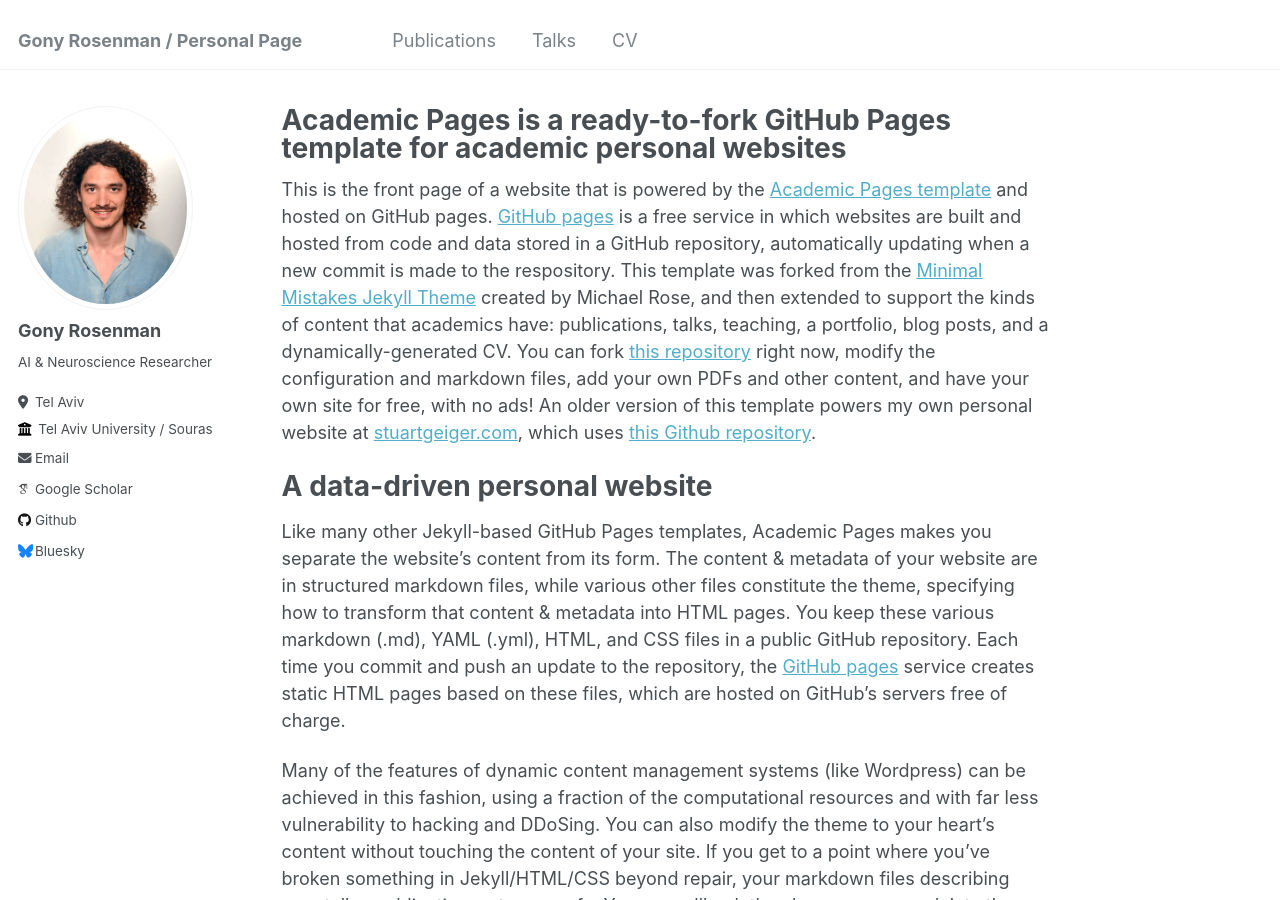
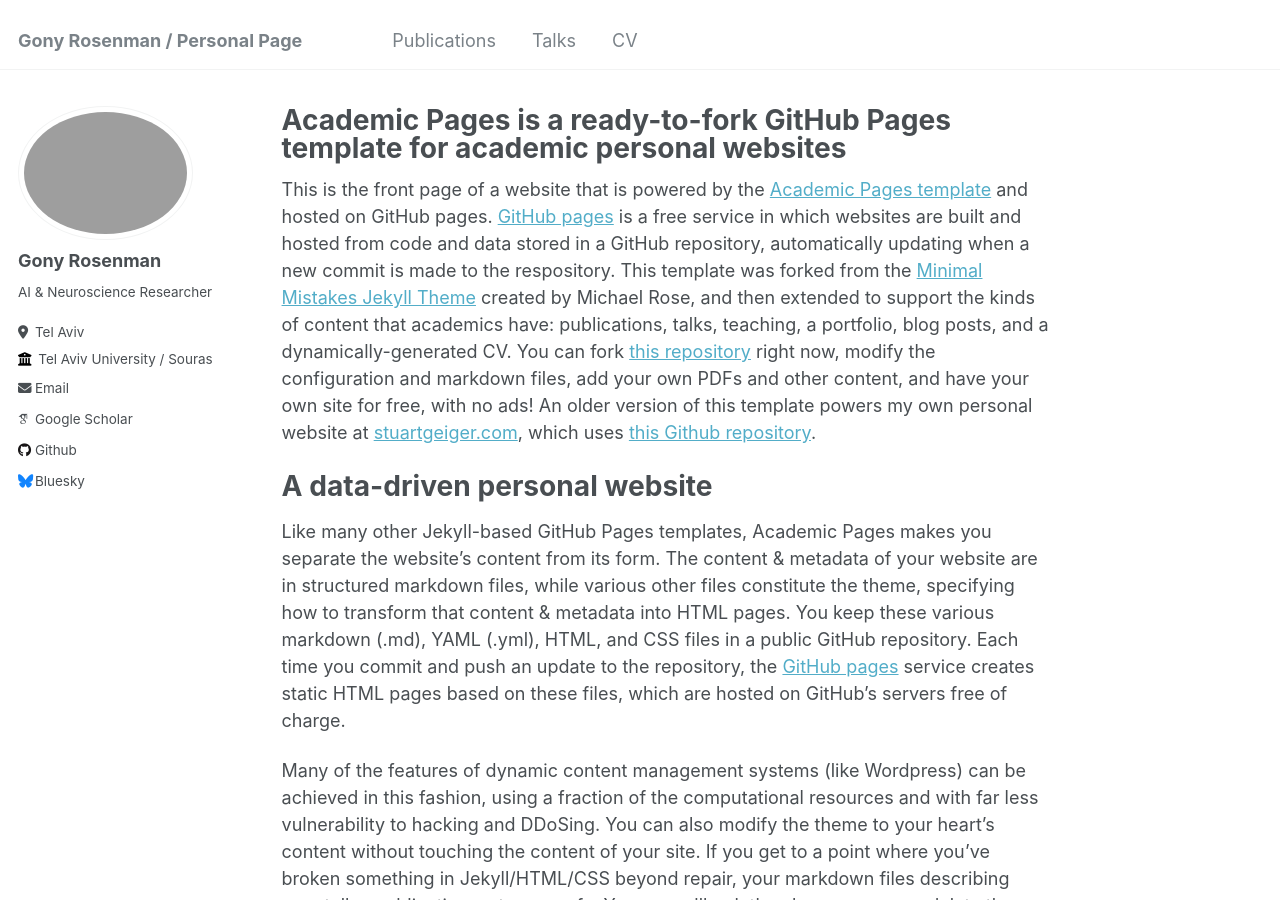
Before and after one commit to GonyRosenman/GonyRosenman.github.io, a Jekyll site: the page built from _pages/about.md, in a window 1280 px wide and 900 px high. Built offline with Jekyll 4.4.1, drawn with Linux system fonts in a browser that asks for light colours; some web fonts are replaced.

Commit message:
Update _config.yml

```diff
--- a/_config.yml
+++ b/_config.yml
@@ -21,7 +21,7 @@ repository               : "academicpages/academicpages.github.io"
 #               Additional customization can be done by editing /_includes/author-profile.html
 author:
   # Biographic information
-  avatar           : "gony_headshot.jpg"
+  avatar           : "gony_headshot.png"
   name             : "Gony Rosenman"
   pronouns         : # example: "she/her"
   bio              : "AI & Neuroscience Researcher"
```
